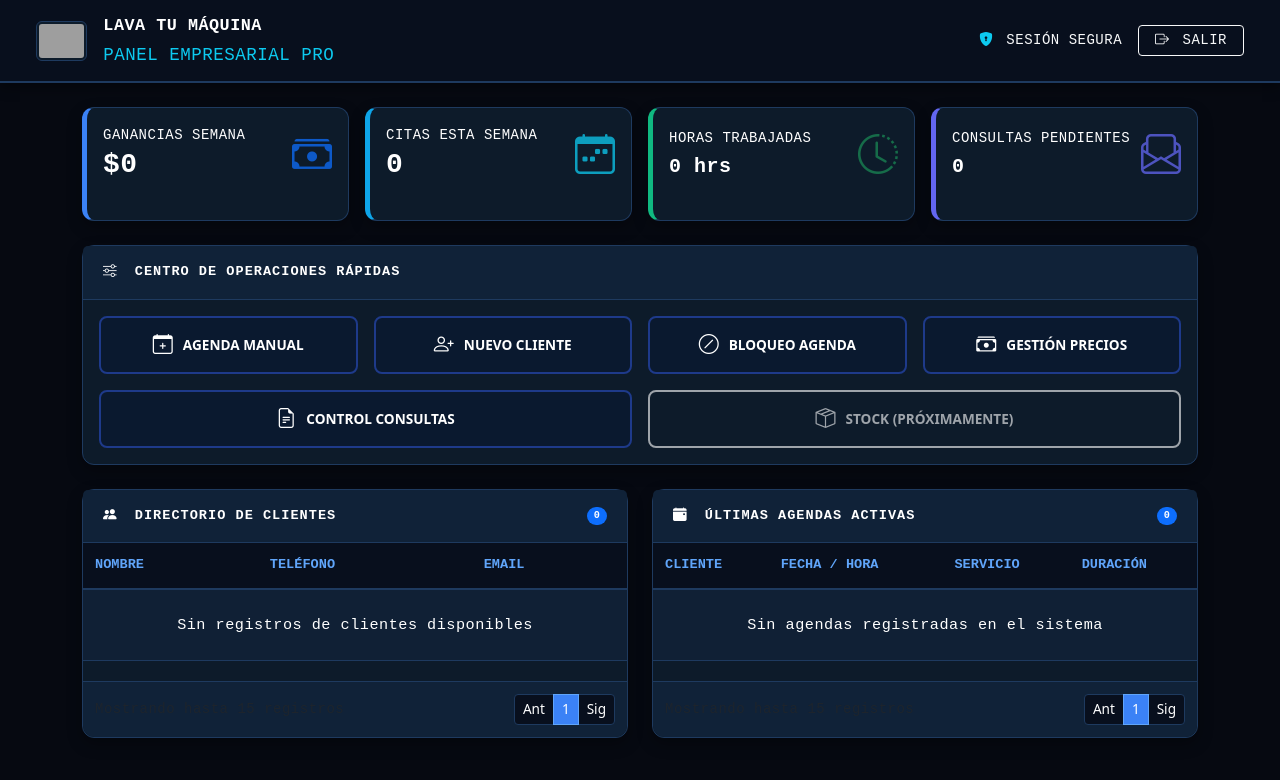
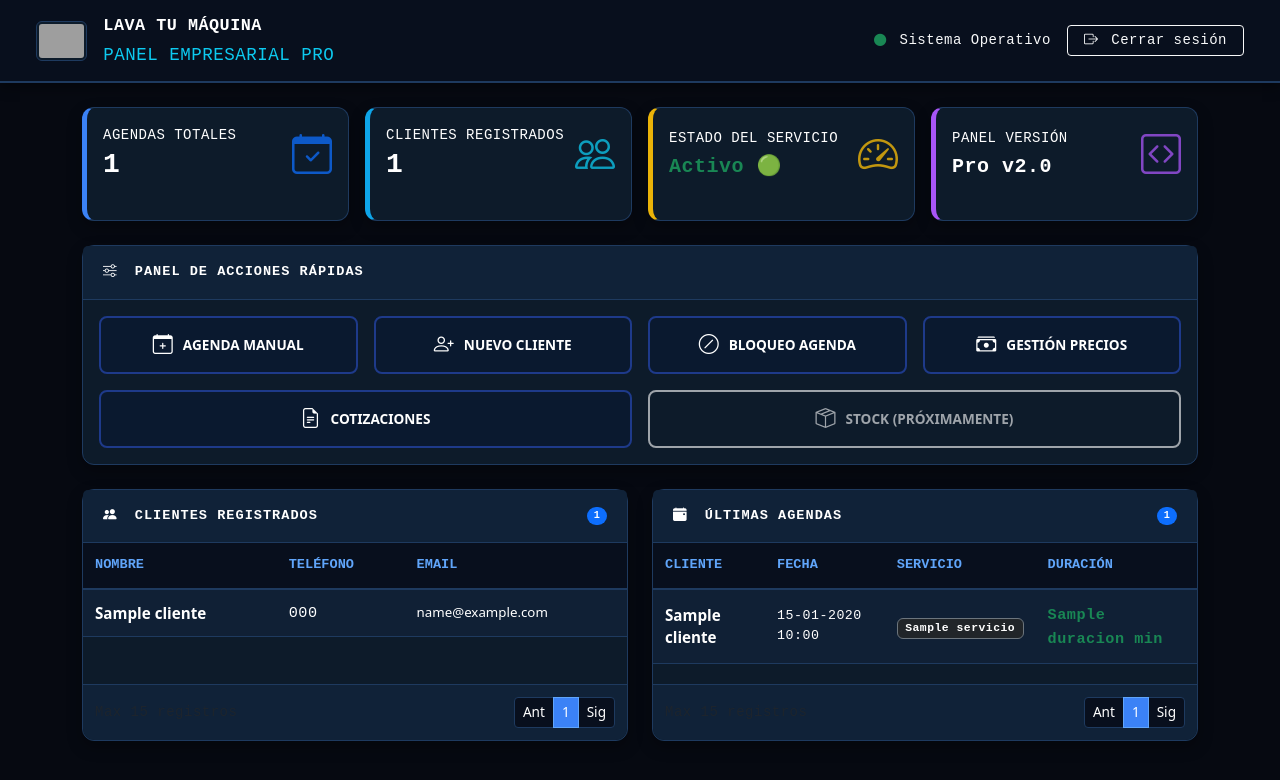
Before and after one commit to estebanalh-ship-it/lavatumaquina-api, a Flask app: template admin/templates/control_principal.html in a window 1280 px wide. Shown: the top 780 px of the page. Run offline with Flask 3, Linux system fonts and the light colour scheme; the template is opened without the code that fills it: most values are stand-ins (such as "Sample title", 1, 10 or a date in 2020); grey boxes are pictures that could not be loaded.

Commit message:
Refactor KPI labels and enhance table scrolling
Updated KPI labels and added scroll functionality for tables.

```diff
--- a/admin/templates/control_principal.html
+++ b/admin/templates/control_principal.html
@@ -71,7 +71,7 @@
             border-left: 5px solid #3b82f6;
         }
 
-        /* Forzar texto blanco puro como solicitaste */
+        /* Forzar texto blanco puro en KPIs */
         .kpi-text-white {
             color: #ffffff !important;
         }
@@ -102,7 +102,6 @@
             box-shadow: 0 0 15px rgba(59, 130, 246, 0.7), 0 0 30px rgba(30, 58, 138, 0.5);
         }
 
-        /* Para el botón deshabilitado (Stock) */
         .btn-enterprise.disabled {
             opacity: 0.6;
             cursor: not-allowed;
@@ -149,6 +148,16 @@
             color: var(--text-main) !important;
         }
 
+        /* Scroll visual si es necesario */
+        .scroll-table {
+            max-height: 400px;
+            overflow-y: auto;
+        }
+
+        .scroll-table::-webkit-scrollbar { width: 6px; }
+        .scroll-table::-webkit-scrollbar-track { background: var(--bg-card); }
+        .scroll-table::-webkit-scrollbar-thumb { background: var(--border-color); border-radius: 4px; }
+
         /* Paginación limpia */
         .pagination-container {
             background-color: var(--bg-card-header);
@@ -181,7 +190,7 @@
     </style>
 </head>
 <body>
-    <nav class="navbar navbar-expand-lg px-4">
+    <nav class="navbar navbar-expand-lg navbar-dark px-4">
         <div class="container-fluid">
             <a class="navbar-brand d-flex align-items-center gap-3 text-decoration-none" href="#">
                 <img src="{{ url_for('static', filename='logo.png') }}" alt="Logo LTM" class="nav-logo">
@@ -191,15 +200,16 @@
                 </div>
             </a>
             <div class="ms-auto d-flex align-items-center gap-3">
-                <span class="text-light small d-none d-md-inline font-mono"><i class="bi bi-shield-lock-fill text-info me-1"></i> SESIÓN SEGURA</span>
-                <a href="{{ url_for('admin.logout') }}" class="btn btn-outline-light btn-sm px-3 font-mono">
-                    <i class="bi bi-box-arrow-right me-1"></i> SALIR
+                <span class="text-light small d-none d-md-inline font-mono"><i class="bi bi-circle-fill text-success small me-1"></i> Sistema Operativo</span>
+                <a href="/admin" class="btn btn-outline-light btn-sm px-3 font-mono">
+                    <i class="bi bi-box-arrow-right me-1"></i> Cerrar sesión
                 </a>
             </div>
         </div>
     </nav>
 
     <div class="container py-4">
+
         {% with messages = get_flashed_messages(with_categories=true) %}
             {% if messages %}
                 {% for category, message in messages %}
@@ -227,11 +237,11 @@
                 <div class="card kpi-card p-3 h-100">
                     <div class="d-flex justify-content-between align-items-center">
                         <div>
-                            <h6 class="kpi-text-white mb-1 text-uppercase small font-mono">Ganancias Semana</h6>
-                            <h3 class="fw-bold mb-0 kpi-text-white font-mono">$0</h3>
+                            <h6 class="kpi-text-white mb-1 text-uppercase small font-mono">Agendas Totales</h6>
+                            <h3 class="fw-bold mb-0 kpi-text-white font-mono">{{ total_agendas }}</h3>
                         </div>
                         <div class="fs-1 text-primary opacity-75">
-                            <i class="bi bi-cash-stack"></i>
+                            <i class="bi bi-calendar-check"></i>
                         </div>
                     </div>
                 </div>
@@ -240,37 +250,37 @@
                 <div class="card kpi-card p-3 h-100" style="border-left-color: #0ea5e9;">
                     <div class="d-flex justify-content-between align-items-center">
                         <div>
-                            <h6 class="kpi-text-white mb-1 text-uppercase small font-mono">Citas Esta Semana</h6>
-                            <h3 class="fw-bold mb-0 kpi-text-white font-mono">0</h3>
+                            <h6 class="kpi-text-white mb-1 text-uppercase small font-mono">Clientes Registrados</h6>
+                            <h3 class="fw-bold mb-0 kpi-text-white font-mono">{{ total_clientes }}</h3>
                         </div>
                         <div class="fs-1 text-info opacity-75">
-                            <i class="bi bi-calendar-week"></i>
+                            <i class="bi bi-people"></i>
                         </div>
                     </div>
                 </div>
             </div>
             <div class="col-12 col-sm-6 col-xl-3">
-                <div class="card kpi-card p-3 h-100" style="border-left-color: #10b981;">
+                <div class="card kpi-card p-3 h-100" style="border-left-color: #eab308;">
                     <div class="d-flex justify-content-between align-items-center">
                         <div>
-                            <h6 class="kpi-text-white mb-1 text-uppercase small font-mono">Horas Trabajadas</h6>
-                            <h5 class="fw-bold mb-0 kpi-text-white mt-2 font-mono">0 hrs</h5>
+                            <h6 class="kpi-text-white mb-1 text-uppercase small font-mono">Estado del Servicio</h6>
+                            <h5 class="fw-bold mb-0 text-success mt-2 font-mono">Activo 🟢</h5>
                         </div>
-                        <div class="fs-1 text-success opacity-75">
-                            <i class="bi bi-clock-history"></i>
+                        <div class="fs-1 text-warning opacity-75">
+                            <i class="bi bi-speedometer2"></i>
                         </div>
                     </div>
                 </div>
             </div>
             <div class="col-12 col-sm-6 col-xl-3">
-                <div class="card kpi-card p-3 h-100" style="border-left-color: #6366f1;">
+                <div class="card kpi-card p-3 h-100" style="border-left-color: #a855f7;">
                     <div class="d-flex justify-content-between align-items-center">
                         <div>
-                            <h6 class="kpi-text-white mb-1 text-uppercase small font-mono">Consultas Pendientes</h6>
-                            <h5 class="fw-bold mb-0 kpi-text-white mt-2 font-mono">0</h5>
+                            <h6 class="kpi-text-white mb-1 text-uppercase small font-mono">Panel Versión</h6>
+                            <h5 class="fw-bold mb-0 kpi-text-white mt-2 font-mono">Pro v2.0</h5>
                         </div>
-                        <div class="fs-1 text-indigo opacity-75" style="color: #6366f1;">
-                            <i class="bi bi-envelope-paper"></i>
+                        <div class="fs-1 opacity-75" style="color: #a855f7;">
+                            <i class="bi bi-code-square"></i>
                         </div>
                     </div>
                 </div>
@@ -278,36 +288,36 @@
         </div>
 
         <div class="card mb-4">
-            <div class="card-header"><i class="bi bi-sliders me-2"></i> Centro de Operaciones Rápidas</div>
+            <div class="card-header"><i class="bi bi-sliders me-2"></i> Panel de Acciones Rápidas</div>
             <div class="card-body">
                 <div class="row g-3">
                     <div class="col-md-3 col-sm-6 col-12">
-                        <a href="#" class="btn btn-enterprise w-100">
+                        <a href="{{ url_for('admin.agenda_manual') }}" class="btn btn-enterprise w-100">
                             <i class="bi bi-calendar-plus fs-5"></i> Agenda Manual
                         </a>
                     </div>
                     <div class="col-md-3 col-sm-6 col-12">
-                        <a href="#" class="btn btn-enterprise w-100">
+                        <a href="{{ url_for('admin.nuevo_cliente') }}" class="btn btn-enterprise w-100">
                             <i class="bi bi-person-plus fs-5"></i> Nuevo Cliente
                         </a>
                     </div>
                     <div class="col-md-3 col-sm-6 col-12">
-                        <a href="#" class="btn btn-enterprise w-100">
+                        <a href="{{ url_for('admin.bloqueo_agenda') }}" class="btn btn-enterprise w-100">
                             <i class="bi bi-slash-circle fs-5"></i> Bloqueo Agenda
                         </a>
                     </div>
                     <div class="col-md-3 col-sm-6 col-12">
-                        <a href="#" class="btn btn-enterprise w-100">
+                        <a href="{{ url_for('admin.gestion_precios') }}" class="btn btn-enterprise w-100">
                             <i class="bi bi-cash-stack fs-5"></i> Gestión Precios
                         </a>
                     </div>
                     <div class="col-md-6 col-sm-6 col-12">
-                        <a href="#" class="btn btn-enterprise w-100">
-                            <i class="bi bi-file-earmark-text fs-5"></i> Control Consultas
+                        <a href="{{ url_for('admin.lista_cotizaciones') }}" class="btn btn-enterprise w-100">
+                            <i class="bi bi-file-earmark-text fs-5"></i> Cotizaciones
                         </a>
                     </div>
                     <div class="col-md-6 col-sm-6 col-12">
-                        <a href="#" class="btn btn-enterprise w-100 disabled">
+                        <a href="{{ url_for('admin.stock_productos') }}" class="btn btn-enterprise w-100 disabled" style="opacity: 0.6;">
                             <i class="bi bi-box-seam fs-5"></i> Stock (Próximamente)
                         </a>
                     </div>
@@ -319,11 +329,10 @@
             <div class="col-lg-6 mb-4">
                 <div class="card h-100">
                     <div class="card-header d-flex justify-content-between align-items-center">
-                        <span><i class="bi bi-people-fill me-2"></i> Directorio de Clientes</span>
-                        <span class="badge bg-primary text-white rounded-pill font-mono">0</span>
+                        <span><i class="bi bi-people-fill me-2"></i> Clientes Registrados</span>
+                        <span class="badge bg-primary text-white rounded-pill font-mono">{{ clientes|length }}</span>
                     </div>
-                    <div class="card-body p-0">
-                        <div class="table-responsive">
+                    <div class="card-body scroll-table p-0">
                         <table class="table table-striped table-hover mb-0">
                             <thead>
                                 <tr>
@@ -333,15 +342,22 @@
                                 </tr>
                             </thead>
                             <tbody>
+                                {% for c in clientes %}
                                 <tr>
-                                        <td colspan="3" class="text-center py-4 text-muted font-mono">Sin registros de clientes disponibles</td>
+                                    <td class="fw-semibold text-white">{{ c.nombre }}</td>
+                                    <td class="font-mono text-info">{{ c.telefono }}</td>
+                                    <td class="text-light small">{{ c.email }}</td>
                                 </tr>
+                                {% else %}
+                                <tr>
+                                    <td colspan="3" class="text-center py-4 text-muted font-mono">Sin registros disponibles</td>
+                                </tr>
+                                {% endfor %}
                             </tbody>
                         </table>
                     </div>
-                    </div>
                     <div class="pagination-container">
-                        <span class="small font-mono text-muted">Mostrando hasta 15 registros</span>
+                        <span class="small font-mono text-muted">Max 15 registros</span>
                         <nav aria-label="Navegación clientes">
                             <ul class="pagination pagination-sm mb-0">
                                 <li class="page-item disabled"><a class="page-link" href="#">Ant</a></li>
@@ -356,30 +372,37 @@
             <div class="col-lg-6 mb-4">
                 <div class="card h-100">
                     <div class="card-header d-flex justify-content-between align-items-center">
-                        <span><i class="bi bi-calendar-event-fill me-2"></i> Últimas Agendas Activas</span>
-                        <span class="badge bg-primary text-white rounded-pill font-mono">0</span>
+                        <span><i class="bi bi-calendar-event-fill me-2"></i> Últimas Agendas</span>
+                        <span class="badge bg-primary text-white rounded-pill font-mono">{{ agendas|length }}</span>
                     </div>
-                    <div class="card-body p-0">
-                        <div class="table-responsive">
+                    <div class="card-body scroll-table p-0">
                         <table class="table table-striped table-hover mb-0">
                             <thead>
                                 <tr>
                                     <th>Cliente</th>
-                                        <th>Fecha / Hora</th>
+                                    <th>Fecha</th>
                                     <th>Servicio</th>
                                     <th>Duración</th>
                                 </tr>
                             </thead>
                             <tbody>
+                                {% for a in agendas %}
                                 <tr>
-                                        <td colspan="4" class="text-center py-4 text-muted font-mono">Sin agendas registradas en el sistema</td>
+                                    <td class="fw-semibold text-white">{{ a.cliente }}</td>
+                                    <td class="font-mono text-info small">{{ a.fecha.strftime('%d-%m-%Y %H:%M') }}</td>
+                                    <td><span class="badge bg-dark border border-secondary text-white font-mono">{{ a.servicio }}</span></td>
+                                    <td><span class="text-success fw-bold font-mono">{{ a.duracion }} min</span></td>
                                 </tr>
+                                {% else %}
+                                <tr>
+                                    <td colspan="4" class="text-center py-4 text-muted font-mono">Sin agendas registradas</td>
+                                </tr>
+                                {% endfor %}
                             </tbody>
                         </table>
                     </div>
-                    </div>
                     <div class="pagination-container">
-                        <span class="small font-mono text-muted">Mostrando hasta 15 registros</span>
+                        <span class="small font-mono text-muted">Max 15 registros</span>
                         <nav aria-label="Navegación agendas">
                             <ul class="pagination pagination-sm mb-0">
                                 <li class="page-item disabled"><a class="page-link" href="#">Ant</a></li>
```
Lines whose indentation alone changed are shown as unchanged.
